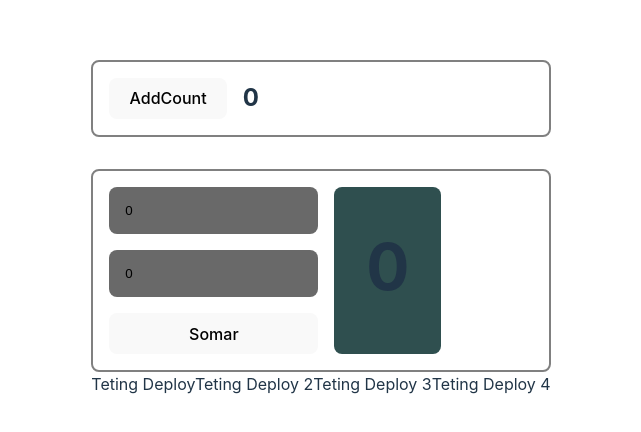
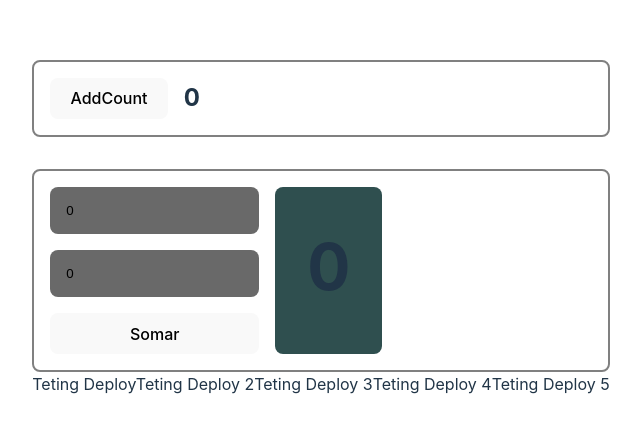
Before and after one commit to JhonesJhonatas/github-actions-tests, a React (Vite) app: page / in a window 1280 px wide. Shown: the part 172-604 px from the top of the page, without its empty margins (319-960 px from the left). Built offline with nearby package versions, Linux system fonts and the light colour scheme.

Commit message:
feat: add span 5 and log

```diff
--- a/src/App.tsx
+++ b/src/App.tsx
@@ -3,7 +3,7 @@ import { CountBox } from './components/CountBox'
 import { FormToSum } from './components/FormToSum'
 
 function App() {
-
+  console.log('tem que sumir')
 
   return (
     <div>
@@ -13,6 +13,7 @@ function App() {
       <span>Teting Deploy 2</span>
       <span>Teting Deploy 3</span>
       <span>Teting Deploy 4</span>
+      <span>Teting Deploy 5</span>
     </div>
   )
 }
```
